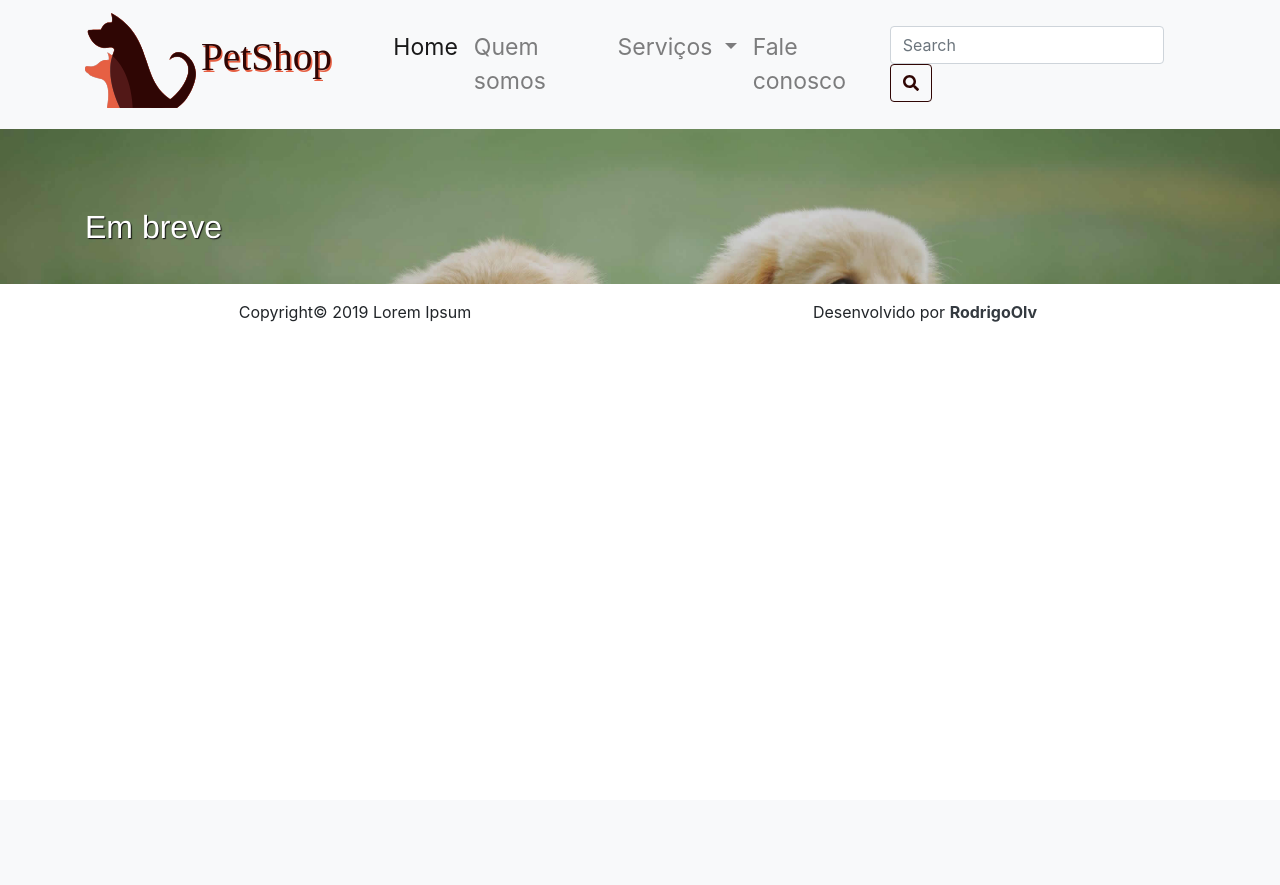
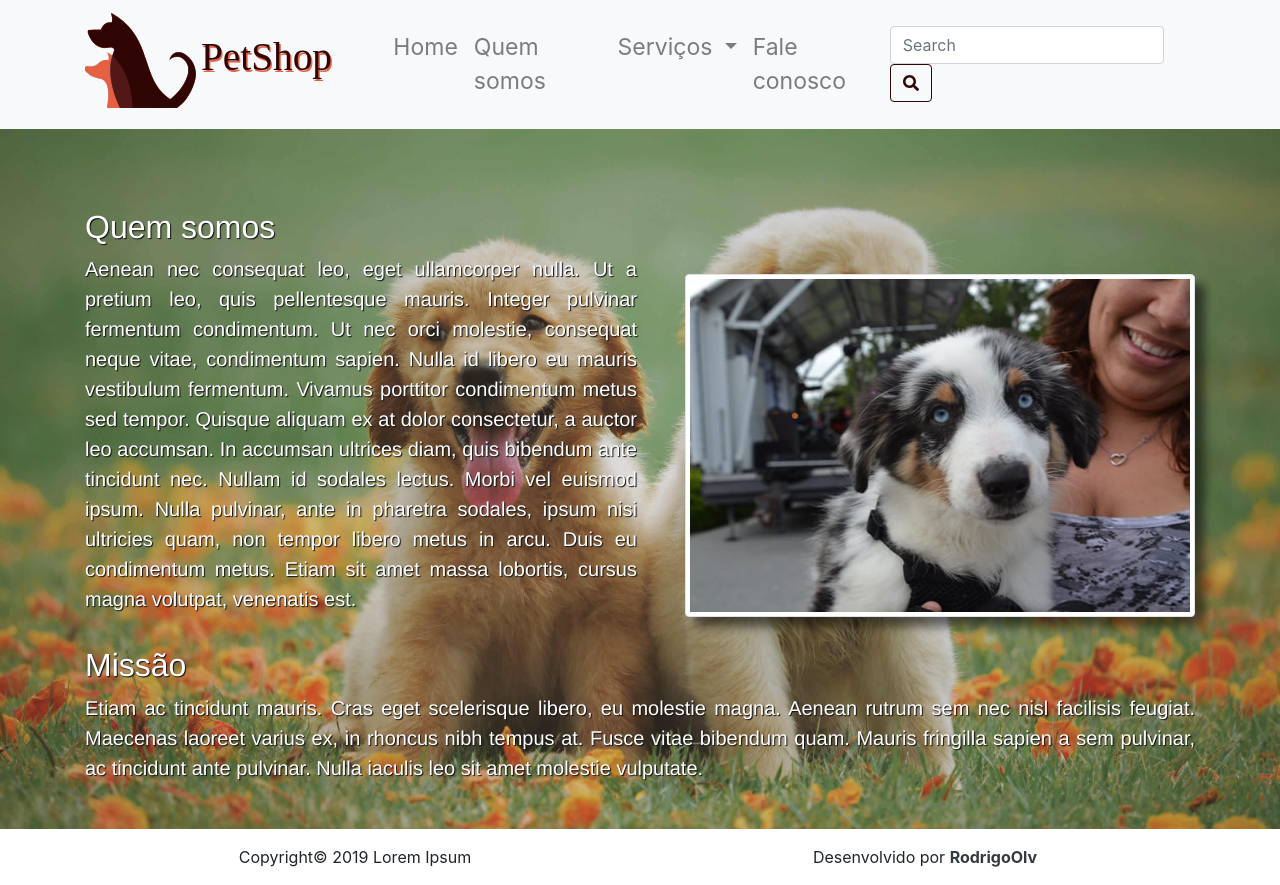
Before and after one commit to RodrigoOlv/petshop, a PHP site: page /index.php?page=quem-somos in a window 1280 px wide. Before the commit the page ends 322 px from the top, so only its background shows below. Run offline with PHP 8.4, Linux system fonts and the light colour scheme; some libraries are stand-ins or nearby versions.

Commit message:
tela quem somos

```diff
--- a/css/style.css
+++ b/css/style.css
@@ -5,7 +5,11 @@ nav{
 	padding: 0px auto !important;
 }
 
-h2, p, figcaption{
+h2,
+h3,
+p,
+figcaption
+{
 	font-family: Helvetica, Arial;
 	color: #FFF;
 	text-shadow: 1px 1px 1px #111;
@@ -14,7 +18,7 @@ h2, p, figcaption{
 p{
 	font-size: 20px;
 	text-align: justify;
-	padding: 20px 20px 20px 0;
+	/*padding: 20px 20px 20px 0;*/
 }
 
 a{
@@ -50,10 +54,10 @@ aside > section :last-child {
 }
 
 #main{
+	width: 100%;
 	background-image: url("../img/background.jpg");
 	background-repeat: no-repeat;
 	background-size: cover;
-	/*opcional*/
 	background-attachment: fixed;
 	background-position: top;
 	padding-top: 208px;
@@ -91,23 +95,31 @@ aside > section :last-child {
   border-color: #2f0604ff;
 }
 
-.btn-outline-dark:focus, .btn-outline-dark.focus {
+.btn-outline-dark:focus,
+.btn-outline-dark.focus
+{
   box-shadow: 0 0 0 0.2rem rgba(52, 58, 64, 0.5);
 }
 
-.btn-outline-dark.disabled, .btn-outline-dark:disabled {
+.btn-outline-dark.disabled,
+.btn-outline-dark:disabled
+{
   color: #2f0604ff;
   background-color: transparent;
 }
 
-.btn-outline-dark:not(:disabled):not(.disabled):active, .btn-outline-dark:not(:disabled):not(.disabled).active,
-.show > .btn-outline-dark.dropdown-toggle {
+.btn-outline-dark:not(:disabled):not(.disabled):active,
+.btn-outline-dark:not(:disabled):not(.disabled).active,
+.show > .btn-outline-dark.dropdown-toggle
+{
   color: #fff;
   background-color: #2f0604ff;
   border-color: #2f0604ff;
 }
 
-.btn-outline-dark:not(:disabled):not(.disabled):active:focus, .btn-outline-dark:not(:disabled):not(.disabled).active:focus,
-.show > .btn-outline-dark.dropdown-toggle:focus {
+.btn-outline-dark:not(:disabled):not(.disabled):active:focus,
+.btn-outline-dark:not(:disabled):not(.disabled).active:focus,
+.show > .btn-outline-dark.dropdown-toggle:focus
+{
   box-shadow: 0 0 0 0.2rem rgba(52, 58, 64, 0.5);
 }
--- a/view/header.html
+++ b/view/header.html
@@ -17,7 +17,7 @@
 
 		<nav class="navbar fixed-top navbar-expand-xl navbar-light bg-light">
 			<div class="container">
-				<a class="navbar-brand" href="#">
+				<a class="navbar-brand" href="?page=home">
 					<h1>
 						<img src="img/logo.svg" alt="PetShop" class="img-fluid">
 					</h1>
@@ -28,8 +28,8 @@
 
 			  	<div class="collapse navbar-collapse" id="menu">
 			    	<ul class="navbar-nav mr-auto">
-			      		<li class="nav-item active">
-			        		<a class="nav-link" href="?page=home">Home <span class="sr-only">(current)</span></a>
+			      		<li class="nav-item">
+			        		<a class="nav-link" href="?page=home">Home</a>
 			      		</li>
 			      		<li class="nav-item">
 			        		<a class="nav-link" href="?page=quem-somos">Quem somos</a>
--- a/view/quem-somos.html
+++ b/view/quem-somos.html
@@ -1,5 +1,20 @@
 <div id="main">
 	<div class="container">
-		<h2>Em breve</h2>
+		<section>
+			<h2>Quem somos</h2>
+			<figure>
+				<img src="img/australian-shepherd.jpg" alt="Pastor Australiano" class="img-thumbnail float-right ml-5">
+				<p>
+					Aenean nec consequat leo, eget ullamcorper nulla. Ut a pretium leo, quis pellentesque mauris. Integer pulvinar fermentum condimentum. Ut nec orci molestie, consequat neque vitae, condimentum sapien. Nulla id libero eu mauris vestibulum fermentum. Vivamus porttitor condimentum metus sed tempor. Quisque aliquam ex at dolor consectetur, a auctor leo accumsan. In accumsan ultrices diam, quis bibendum ante tincidunt nec. Nullam id sodales lectus. Morbi vel euismod ipsum. Nulla pulvinar, ante in pharetra sodales, ipsum nisi ultricies quam, non tempor libero metus in arcu. Duis eu condimentum metus. Etiam sit amet massa lobortis, cursus magna volutpat, venenatis est.
+				</p>
+			</figure>
+
+			<h2>
+				Missão
+			</h2>
+			<p>
+				Etiam ac tincidunt mauris. Cras eget scelerisque libero, eu molestie magna. Aenean rutrum sem nec nisl facilisis feugiat. Maecenas laoreet varius ex, in rhoncus nibh tempus at. Fusce vitae bibendum quam. Mauris fringilla sapien a sem pulvinar, ac tincidunt ante pulvinar. Nulla iaculis leo sit amet molestie vulputate.
+			</p>
+		</section>
 	</div>
 </div>
```
Also changed, not shown: img/australian-shepherd.jpg (added), img/favicon.png.
